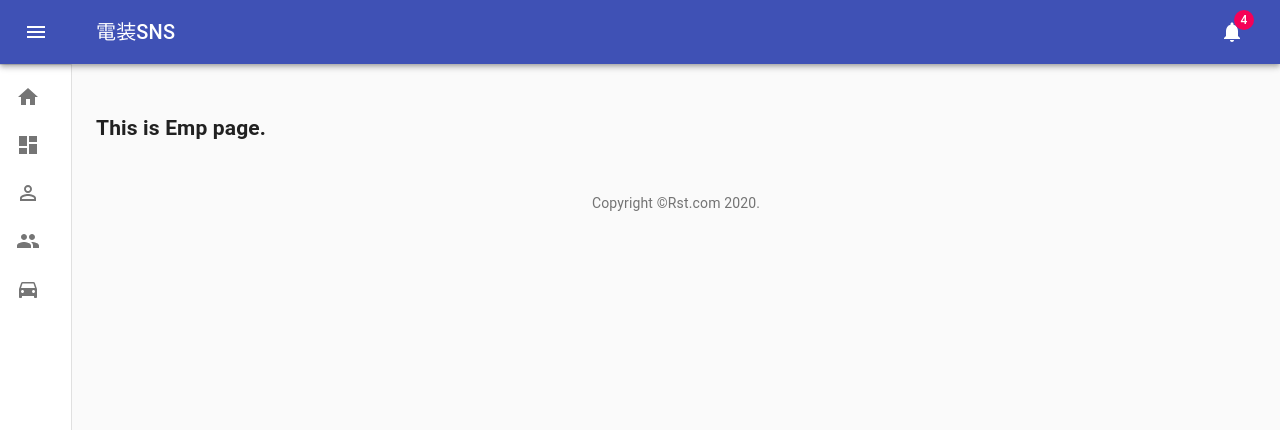
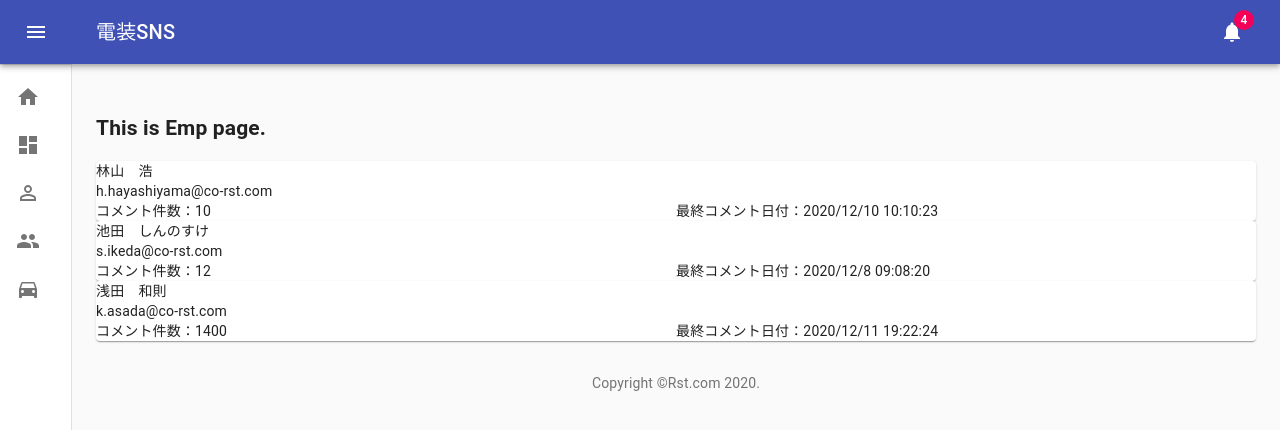
Before and after one commit to adaman3568/denso-app, a React (Create React App) app: page /employees in a window 1280 px wide. Shown: the top 430 px of the page. Built offline with nearby package versions, Linux system fonts and the light colour scheme.

Commit message:
従業員一覧ページにデータを入れれるように

```diff
--- a/src/Components/Employee/EmployeeIndex.tsx
+++ b/src/Components/Employee/EmployeeIndex.tsx
@@ -1,11 +1,52 @@
 import React, {FC} from 'react';
+import {Card, Grid} from "@material-ui/core";
+
+type EmployeeInfo = {
+    id : number,
+    EmpName : string,
+    eMail : string,
+    CommentCount : number,
+    LastCommentDate : string
+}
+
+const EmpItems : EmployeeInfo[] = [
+    {id : 1, EmpName : '林山　浩',eMail : 'h.hayashiyama@co-rst.com', CommentCount : 10, LastCommentDate : '2020/12/10 10:10:23'},
+    {id : 2, EmpName : '池田　しんのすけ',eMail : 's.ikeda@co-rst.com', CommentCount : 12, LastCommentDate : '2020/12/8 09:08:20'},
+    {id : 3, EmpName : '浅田　和則',eMail : 'k.asada@co-rst.com', CommentCount : 1400, LastCommentDate : '2020/12/11 19:22:24'}
+]
 
 const EmployeeIndex : FC = () => {
     return (
         <div>
             <h2>This is Emp page.</h2>
+            {EmpItems.map(emp => <EmployeeItem key={emp.id} Emp={emp}/>)}
         </div>
     );
 };
 
+type Props = {
+    Emp : EmployeeInfo
+}
+
+const EmployeeItem : FC<Props> = ({Emp}) => {
+    return (
+        <Card>
+            <Grid container>
+                <Grid sm={12}>
+                    {Emp.EmpName}
+                </Grid>
+                <Grid sm={12}>
+                    {Emp.eMail}
+                </Grid>
+                <Grid sm={6}>
+                    コメント件数：{Emp.CommentCount}
+                </Grid>
+                <Grid sm={6}>
+                    最終コメント日付：{Emp.LastCommentDate}
+                </Grid>
+            </Grid>
+        </Card>
+    )
+}
+
 export default EmployeeIndex;
```
